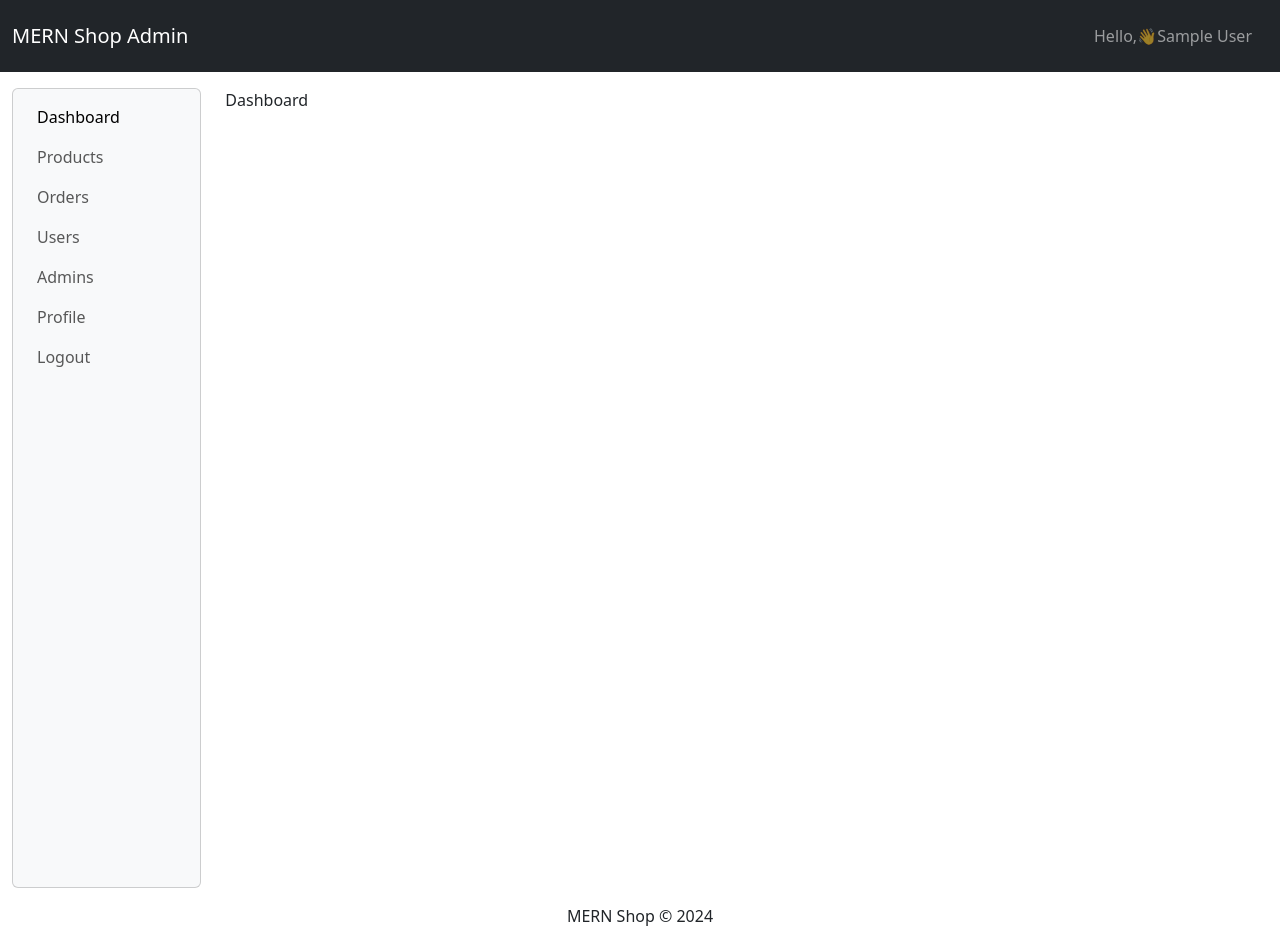
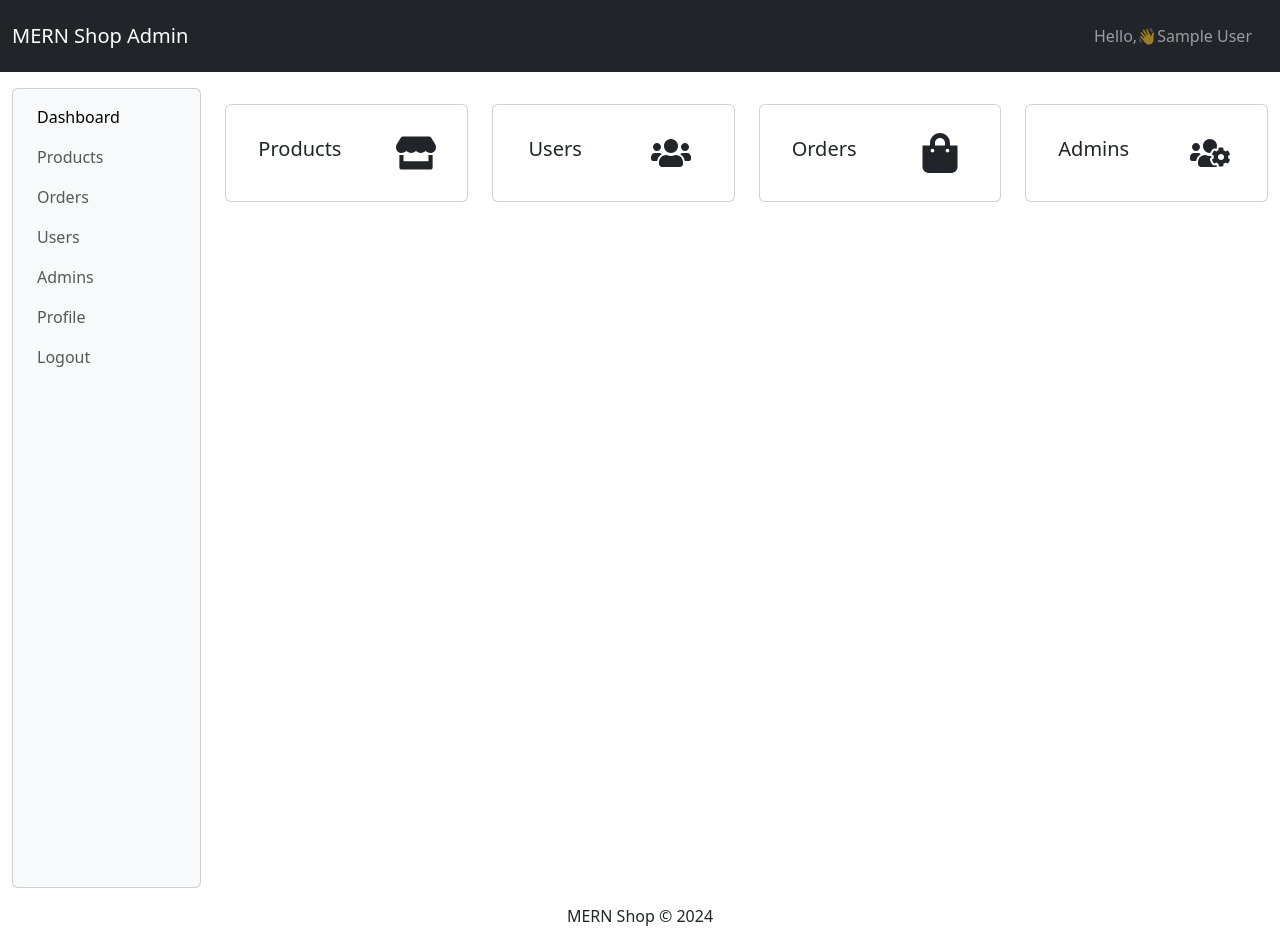
Before and after one commit to byteforge9190/MERN-eCommerce, a React (Create React App) app in the folder frontend/: page /admin/dashboard in a window 1280 px wide. Built offline with nearby package versions, Linux system fonts and the light colour scheme; no server answers; sample sign-in values are in the browser's storage; some icons are missing.

Commit message:
add dashboard

```diff
--- a/frontend/src/pages/admin/Dashboard.jsx
+++ b/frontend/src/pages/admin/Dashboard.jsx
@@ -1,9 +1,88 @@
-import React from 'react'
+import React from 'react';
+import { Row, Col, Card } from 'react-bootstrap';
+import { FaStore, FaUsers, FaShoppingBag, FaUsersCog } from 'react-icons/fa';
+import { useGetProductsQuery } from '../../slices/productsApiSlice';
+import { useGetUsersQuery, useAdminsQuery } from '../../slices/usersApiSlice';
+import { useGetOrdersQuery } from '../../slices/ordersApiSlice';
 
 const Dashboard = () => {
+  const { data } = useGetProductsQuery({});
+  const { data: users } = useGetUsersQuery({});
+  const { data: orders } = useGetOrdersQuery({});
+  const { data: admins } = useAdminsQuery({});
+
   return (
-    <div>Dashboard</div>
-  )
-}
+    <Row>
+      <Col sm={6} md={3}>
+        <Card className='my-3 p-3 rounded'>
+          <Row className='align-items-center justify-content-center text-center'>
+            <Col>
+              <Card.Body>
+                <Card.Title>Products</Card.Title>
+                <Card.Title>
+                  <strong>{data?.total}</strong>
+                </Card.Title>
+              </Card.Body>
+            </Col>
+            <Col>
+              <FaStore size={40} />
+            </Col>
+          </Row>
+        </Card>
+      </Col>
+      <Col sm={6} md={3}>
+        <Card className='my-3 p-3 rounded '>
+          <Row className='align-items-center justify-content-center text-center'>
+            <Col>
+              <Card.Body>
+                <Card.Title>Users</Card.Title>
+                <Card.Title>
+                  <strong>{users?.length}</strong>
+                </Card.Title>
+              </Card.Body>
+            </Col>
+            <Col>
+              <FaUsers size={40} />
+            </Col>
+          </Row>
+        </Card>
+      </Col>
+      <Col sm={6} md={3}>
+        <Card className='my-3 p-3 rounded '>
+          <Row className='align-items-center justify-content-center text-center'>
+            <Col>
+              <Card.Body>
+                <Card.Title>Orders</Card.Title>
+                <Card.Title>
+                  <strong>{orders?.length}</strong>
+                </Card.Title>
+              </Card.Body>
+            </Col>
+            <Col>
+              <FaShoppingBag size={40} />
+            </Col>
+          </Row>
+        </Card>
+      </Col>
+      <Col sm={6} md={3}>
+        <Card className='my-3 p-3 rounded '>
+          <Row className='align-items-center justify-content-center text-center'>
+            <Col>
+              <Card.Body>
+                <Card.Title>Admins</Card.Title>
+                <Card.Title>
+                  <strong>{admins?.length}</strong>
+                </Card.Title>
+              </Card.Body>
+            </Col>
+            <Col>
+              <FaUsersCog size={40} />
+            </Col>
+          </Row>
+        </Card>
+      </Col>
+    </Row>
+  );
+};
 
-export default Dashboard
+export default Dashboard;
--- a/frontend/src/slices/usersApiSlice.js
+++ b/frontend/src/slices/usersApiSlice.js
@@ -46,6 +46,12 @@ export const usersApiSlice = apiSlice.injectEndpoints({
       }),
       providesTags: ['User']
     }),
+    admins: builder.query({
+      query: () => ({
+        url: `${USERS_URL}/admins`
+      }),
+      providesTags: ['User']
+    }),
     getUserById: builder.query({
       query: userId => ({
         url: `${USERS_URL}/${userId}`
@@ -79,5 +85,6 @@ export const {
   useGetUsersQuery,
   useDeleteUserMutation,
   useUpdateUserMutation,
-  useGetUserByIdQuery
+  useGetUserByIdQuery,
+  useAdminsQuery
 } = usersApiSlice;
```
Also changed, not shown: 2 other files (tests, documents, lock files or other folders).
